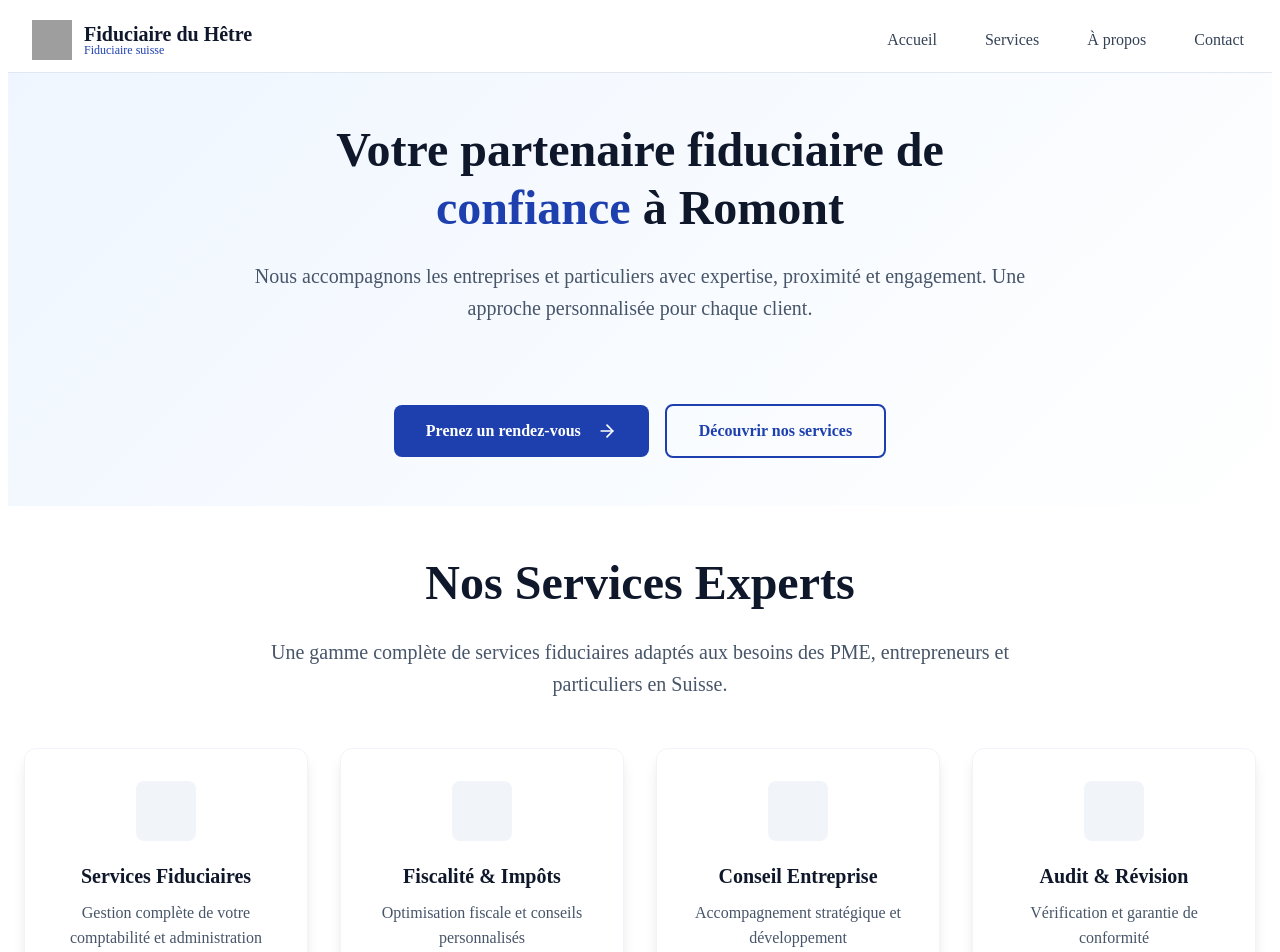
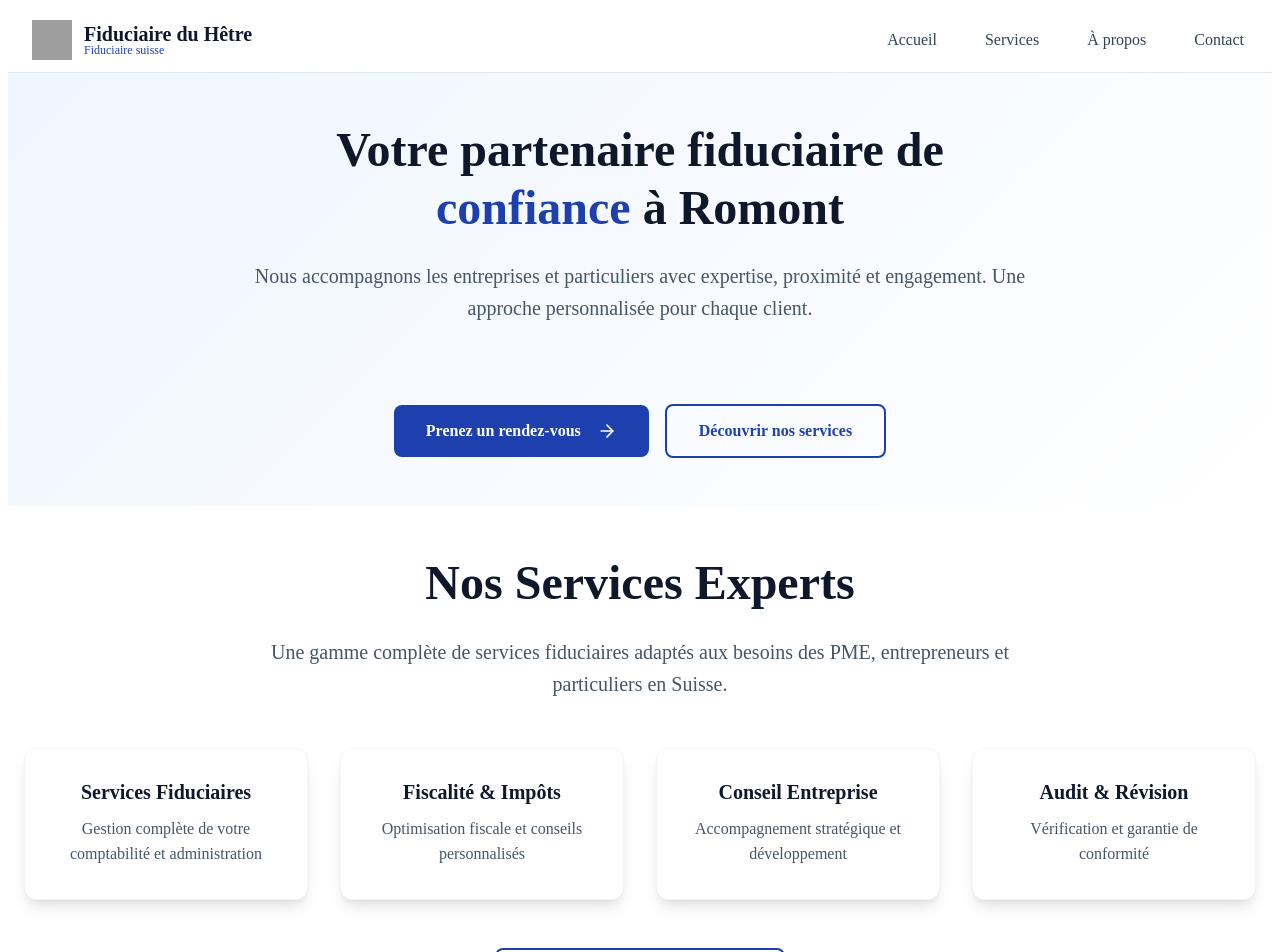
Before and after one commit to LaghaOussama/fiduciaire-du-hetre, a React (Vite) app in the folder frontend/: page / in a window 1280 px wide. Shown: the top 952 px of the page. Built offline with nearby package versions, Linux system fonts and the light colour scheme; grey boxes are pictures that could not be loaded.

Commit message:
modif services card dans home

```diff
--- a/frontend/src/components/Home.jsx
+++ b/frontend/src/components/Home.jsx
@@ -11,7 +11,8 @@ function Home() {
           <div className="fidu-hetre-hero-text">
             <h1 className="fidu-hetre-hero-title">
               Votre partenaire fiduciaire de{" "}
-              <span className="fidu-hetre-text-primary">confiance</span> à Romont
+              <span className="fidu-hetre-text-primary">confiance</span> à
+              Romont
             </h1>
             <p className="fidu-hetre-hero-subtitle">
               Nous accompagnons les entreprises et particuliers avec expertise,
@@ -54,9 +55,6 @@ function Home() {
         {/* Services Grid */}
         <div className="fidu-hetre-services-grid">
           <div className="fidu-hetre-service-card">
-            <div className="fidu-hetre-service-card-icon">
-              <i className="fi fi-rr-briefcase"></i>
-            </div>
             <h3 className="fidu-hetre-service-card-title">
               Services Fiduciaires
             </h3>
@@ -66,9 +64,6 @@ function Home() {
           </div>
 
           <div className="fidu-hetre-service-card">
-            <div className="fidu-hetre-service-card-icon">
-              <i className="fi fi-rr-chart-pie"></i>
-            </div>
             <h3 className="fidu-hetre-service-card-title">
               Fiscalité & Impôts
             </h3>
@@ -78,9 +73,6 @@ function Home() {
           </div>
 
           <div className="fidu-hetre-service-card">
-            <div className="fidu-hetre-service-card-icon">
-              <i className="fi fi-rr-handshake"></i>
-            </div>
             <h3 className="fidu-hetre-service-card-title">
               Conseil Entreprise
             </h3>
@@ -90,12 +82,7 @@ function Home() {
           </div>
 
           <div className="fidu-hetre-service-card">
-            <div className="fidu-hetre-service-card-icon">
-              <i className="fi fi-rr-document"></i>
-            </div>
-            <h3 className="fidu-hetre-service-card-title">
-              Audit & Révision
-            </h3>
+            <h3 className="fidu-hetre-service-card-title">Audit & Révision</h3>
             <p className="fidu-hetre-service-card-description">
               Vérification et garantie de conformité
             </p>
```
